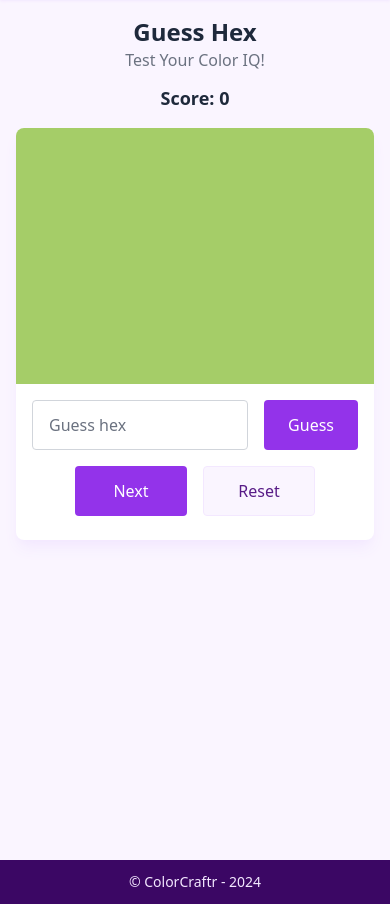
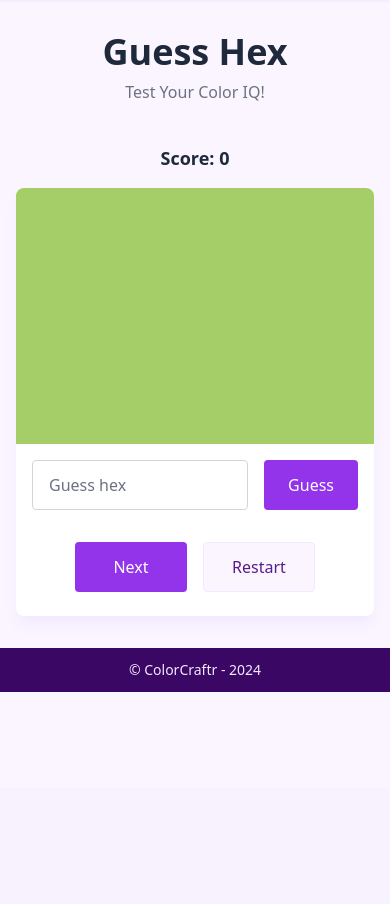
Before and after one commit to jadhavanushka/ColorCraftr, a Flask app: page /guess_hex in a window 390 px wide. Shown: the part 56-960 px from the top of the page. After the commit the page ends 748 px from the top, so only its background shows below. Run offline with Flask 3, Linux system fonts and the light colour scheme; some libraries are stand-ins or nearby versions.

Commit message:
Revert "Merge branch 'main' into sqlite-db"
This reverts commit fcd90945720ab8703288df1e6ce76e28cdd0c94d, reversing
changes made to 75973efdcb627dd6ab423d960079adfbb78542f9.

```diff
--- a/app.py
+++ b/app.py
@@ -12,10 +12,8 @@ from utils import (
     query_db,
 )
 
-
 app = Flask(__name__)
 app.secret_key = "secret_key"
-
 
 UPLOAD_FOLDER = "static/uploads"
 # Default image when the page first loads
@@ -172,3 +170,7 @@ def guessHex():
         result=result,
         guessed_color=guessed_color,
     )
+
+
+if __name__ == "__main__":
+    app.run(debug=True)
--- a/requirements.txt
+++ b/requirements.txt
@@ -1,6 +1,2 @@
 Flask
 colorthief
-google-cloud-storage
-Pillow
-python-dotenv
-requests
--- a/templates/guessHex.html
+++ b/templates/guessHex.html
@@ -3,9 +3,9 @@
 
 {% block content %}
 
-<div class="flex flex-col items-center md:my-4 text-center">
-    <h1 class="text-2xl md:text-4xl font-bold md:mb-2 text-slate-800">Guess Hex</h1>
-    <p class="text-md text-gray-500 mb-3 md:mb-6">Test Your Color IQ!</p>
+<div class="flex flex-col items-center my-4">
+    <h1 class="text-4xl font-bold mb-2 text-slate-800">Guess Hex</h1>
+    <p class="text-md text-gray-500 mb-6">Test Your Color IQ!</p>
 </div>
 
 <div class="flex flex-col justify-center items-center">
@@ -16,14 +16,14 @@
         <div class="flex">
             <div class="w-full h-64 flex items-end justify-center p-4" style="background-color: {{ random_hex }};">
                 {% if guessed_color %}
-                <span class="font-bold px-2 py-1 bg-gray-50 shadow-sm rounded-sm text-sm">
+                <span class="font-bold px-2 py-1 bg-gray-50 shadow-sm rounded-sm">
                     {{random_hex}}
                 </span>
                 {% endif %}
             </div>
             {% if guessed_color %}
             <div class="w-full h-64 flex items-end justify-center p-4" style="background-color: #{{ guessed_color }};">
-                <span class="font-bold px-2 py-1 bg-gray-50 shadow-sm rounded-sm text-sm">
+                <span class="font-bold px-2 py-1 bg-gray-50 shadow-sm rounded-sm">
                     #{{guessed_color}}
                 </span>
             </div>
@@ -32,7 +32,7 @@
 
         <div class="p-4 flex flex-col items-center">
             <form action="/guess_hex" method="POST"
-                class="w-full flex flex-col justify-center items-center space-y-2 mb-2">
+                class="w-full flex flex-col justify-center items-center space-y-4 mb-2">
 
                 {% if not guessed_color %}
                 <div class="flex space-x-4">
@@ -45,7 +45,7 @@
                 </div>
                 {% endif %}
 
-                <p class="text-base text-gray-800 mb-2">{{ result if result }}</p>
+                <p class="text-base text-gray-800">{{ result if result }}</p>
 
                 <div class="flex space-x-4">
                     <button type="submit" name="action" value="next_color"
@@ -53,7 +53,7 @@
                         Next</button>
                     <button type="submit" name="action" value="restart"
                         class="w-28 inline-block py-2.5 px-6 rounded font-medium text-purple-900 border-purple-100 border bg-purple-50 py-3 px-6 rounded font-medium hover:bg-purple-100 transition ease-in-out duration-300">
-                        Reset
+                        Restart
                     </button>
                 </div>
             </form>
--- a/templates/layout.html
+++ b/templates/layout.html
@@ -18,7 +18,7 @@
 <body class="bg-purple-50 text-gray-900">
     {% include 'includes/_navbar.html' %}
 
-    <main class="container mx-auto p-4 min-h-screen">
+    <main class="container mx-auto p-4">
         {% block content %}{% endblock %}
     </main>
 
```
Also changed, not shown: templates/colorLibrary.html (+3 -5 lines), templates/generatePalette.html (+4 -4 lines), README.md, vercel.json (deleted), 1 other file.
